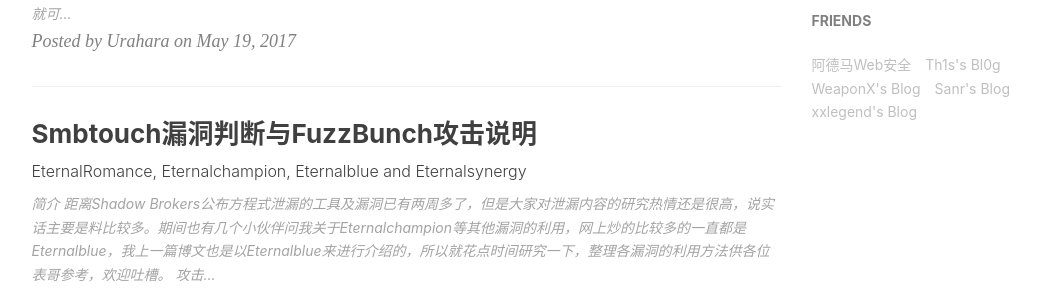
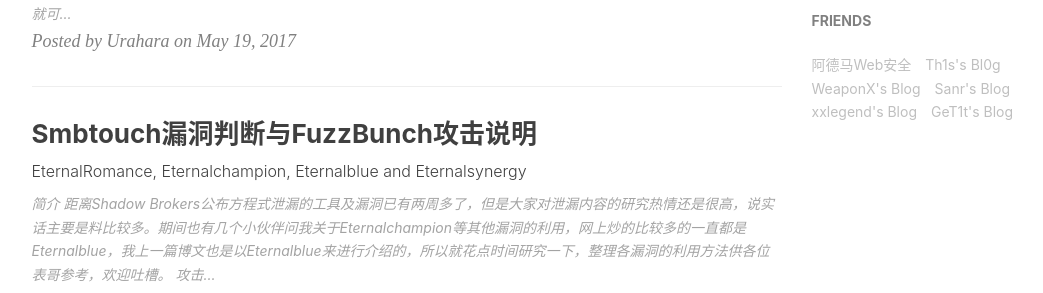
Before and after one commit to Urahara3389/Urahara3389.github.io, a Jekyll site: the page built from index.html, in a window 1280 px wide and 900 px high, scrolled down 954 px. Shown: the part 157-450 px from the top of the window, without its empty margins (136-1179 px from the left). Built offline with Jekyll 4.4.1, drawn with Linux system fonts in a browser that asks for light colours; nearby versions of some CDN libraries; the list of posts is cut into pages by our own code; comment, search, counter and statistics services are not loaded.

Commit message:
get1t友链

```diff
--- a/_config.yml
+++ b/_config.yml
@@ -104,5 +104,8 @@ friends: [
     },{
         title: "xxlegend's Blog",
         href: "http://xxlegend.com/"
+    },{
+        title: "GeT1t's Blog",
+        href: "http://www.get1t.cn/"
     }
 ]
```
